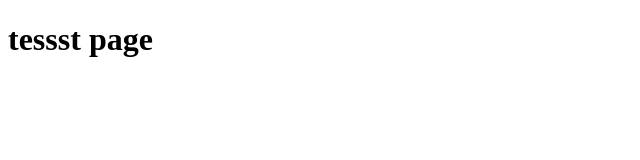
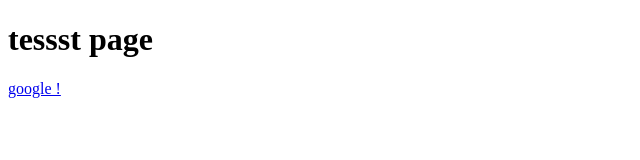
Before and after one commit to henibenamara/test, a plain HTML site: page test.html in a window 1280 px wide. Shown: the full height of the page, 0-640 px from the left. Drawn offline with Linux system fonts and the light colour scheme.

Commit message:
update test.html

```diff
--- a/test.html
+++ b/test.html
@@ -1,3 +1,6 @@
 <!DOCTYPE html>
 <h1>tessst page</h1>
+<div>
+    <a href="google.com">google !</a>
+</div>
 </html>
```
